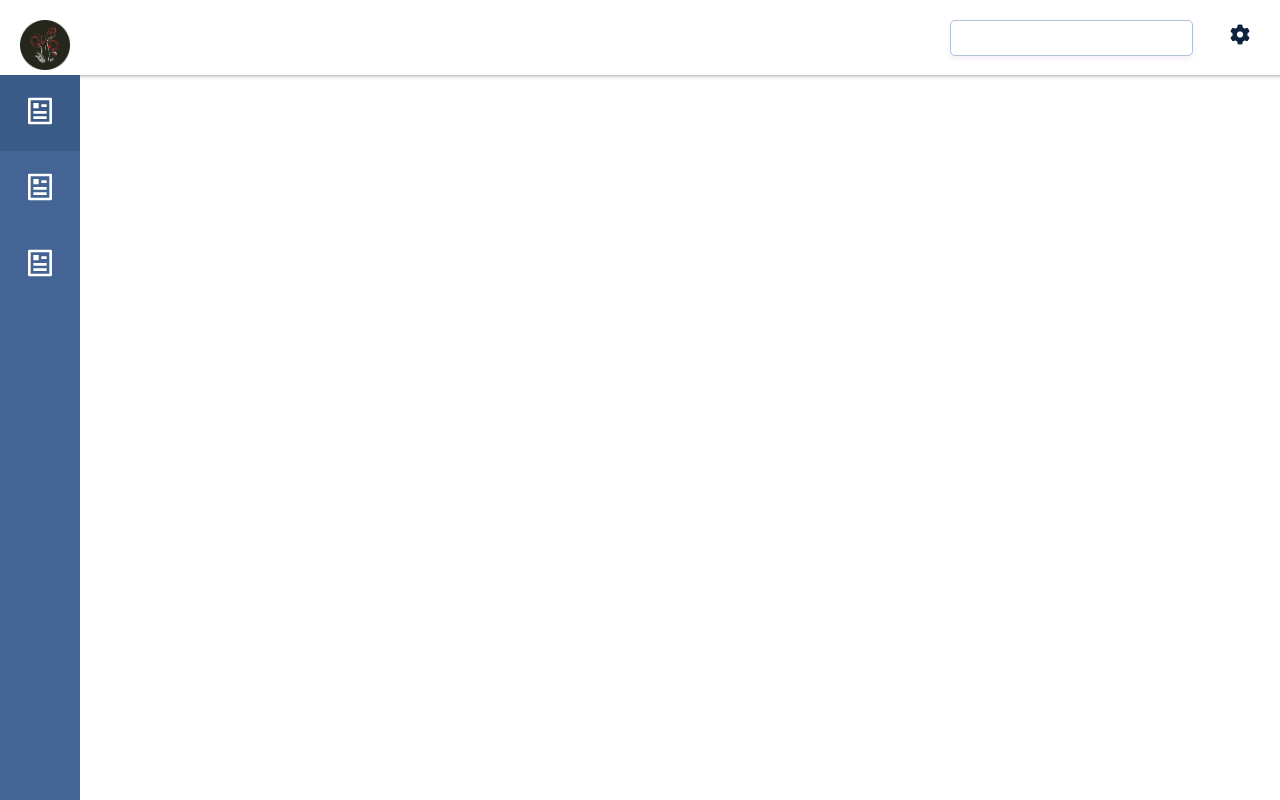
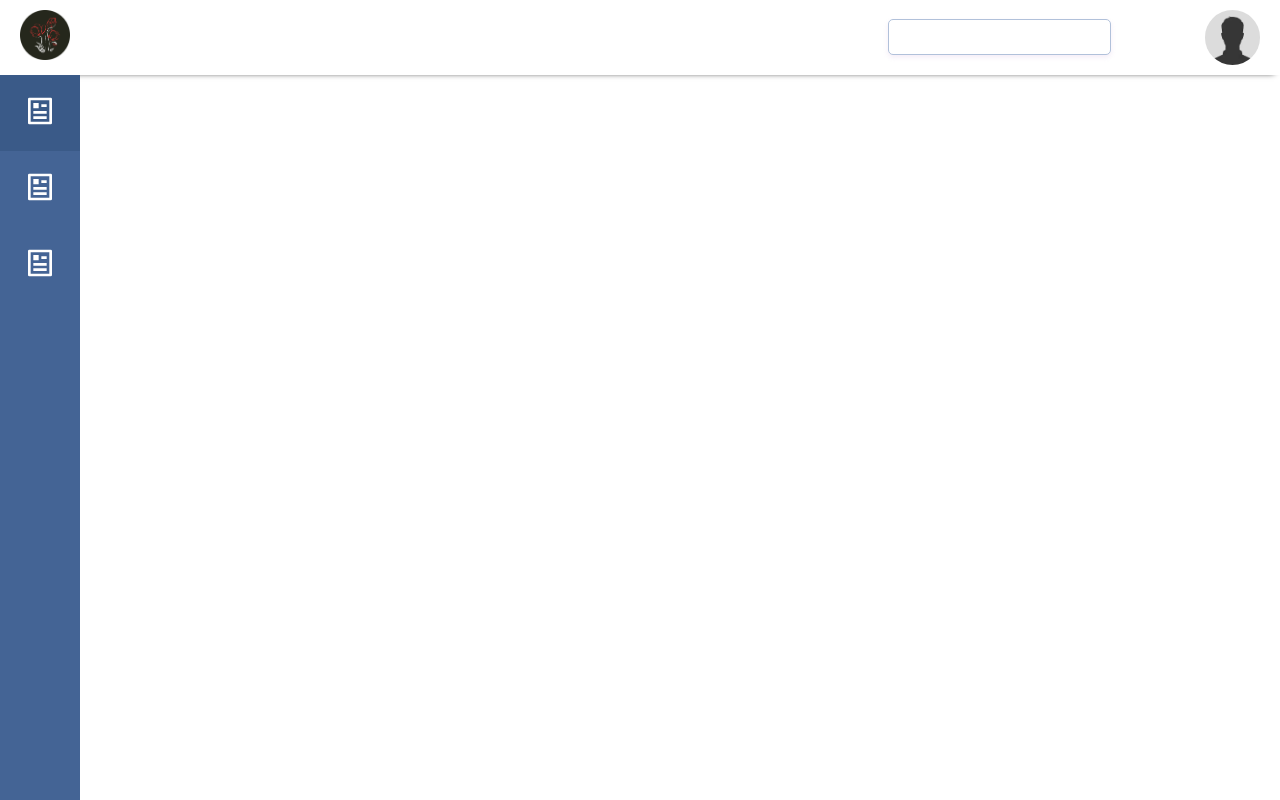
Before and after one commit to Babloo98/Diario, a React (Create React App) app: page /dashboard/home in a window 1280 px wide. Built offline with nearby package versions, Linux system fonts and the light colour scheme; a web font is replaced by a local one.

Commit message:
avatar image added to header

```diff
--- a/src/App.css
+++ b/src/App.css
@@ -1,6 +1,7 @@
 *{
   margin: 0px;
   padding: 0px;
+  box-sizing: border-box;
 }
 .row{
   margin: 0px;
--- a/src/components/Dashboard/Header/index.js
+++ b/src/components/Dashboard/Header/index.js
@@ -2,6 +2,7 @@ import React from 'react';
 import './style.scss';
 import InputBox from '../../common/InputBox/index';
 import logo from '../../../assets/diario-logo.png';
+import avatar from '../../../assets/avatar.png';
 
 class Header extends React.Component{
     render(){
@@ -17,7 +18,9 @@ class Header extends React.Component{
                         type="text"
                         onChange={this.handleChange}
                     />
-                    <a href="#home"><i className="fa fa-cog icons"></i></a>
+                    <div className="profile">
+                        <img src={avatar} alt="PP" />
+                    </div>
                </div>
             </div>
         )
--- a/src/components/Dashboard/Header/style.scss
+++ b/src/components/Dashboard/Header/style.scss
@@ -2,23 +2,22 @@
     background-color: white;
     display: flex;
     justify-content: space-between;
+    align-items: center;
     width: 100%;
     position: fixed;
-    height: 35px;
-    padding: 20px;
+    padding: 10px 20px;
     z-index: 1;
     box-shadow: 0 4px 6px -6px black;
     .logo{
-        height: 20px;
         width: 50px;
         .logo-img{
             width: 100%;
         }
     }
     .notification-bar{
-        flex-grow: 2;
         display: flex;
-        justify-content: flex-end;
+        justify-content: space-between;
+        align-items: center;
         .icons{
             color: #0e213f;
             font-size: 20px;
@@ -27,5 +26,24 @@
             padding-left: 30px;
             line-height: 1.5;
         }
+        .form-control{
+            margin-bottom: 0;
+        }
+        .form-group{
+            width: 60%;
+        }
+        @media only screen and (max-width: 767px){
+            width: 70%;
+        }
+        @media only screen and (min-width: 768px){
+            width: 30%;
+        }
+    }
+    .profile{
+        width: 55px;
+        border-radius: 50%;
+        overflow: hidden;
+        font-size: 0;
+        cursor: pointer;
     }
 }
--- a/src/components/Login/login.scss
+++ b/src/components/Login/login.scss
@@ -12,7 +12,7 @@
     z-index: 3;
     border-radius: 5px;
     padding: 20px;
-    height: 410px;
+    height: 440px;
     animation: blowUpModal .5s cubic-bezier(0.165, 0.840, 0.440, 1.000) forwards;
 }
 
@@ -51,7 +51,7 @@
 
 .input-wrapper{
     input[name=username], input[name=password]{
-        width: 40.6%;
+        width: 43.3%;
     }
     input{
         padding: 10px;
```
Also changed, not shown: src/assets/avatar.png (added).
